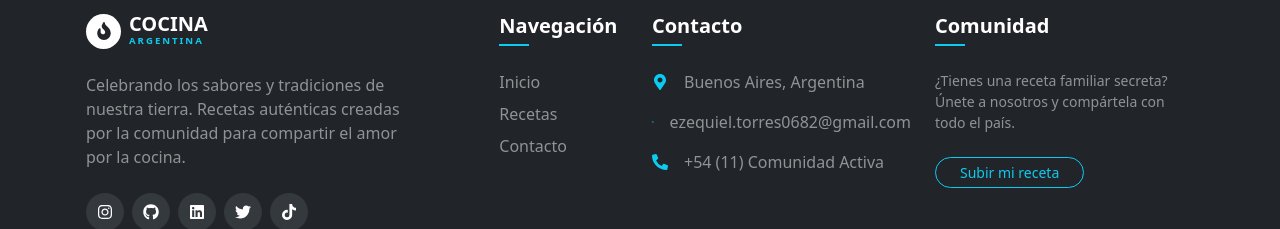
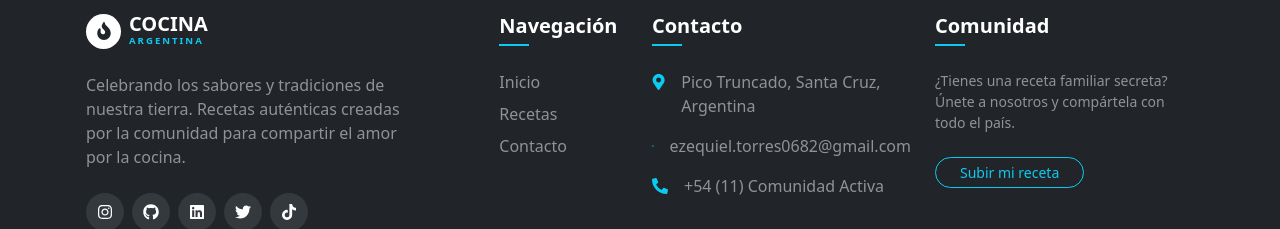
Before and after one commit to EzequielTorre/Cocina-Argentina, a React (Vite) app: page / in a window 1280 px wide. Shown: the part 3552-3781 px from the top of the page. Built offline with nearby package versions, Linux system fonts and the light colour scheme; no server answers; the database is empty.

Commit message:
Actualización de ubicación y enlace de contacto en el Footer

```diff
--- a/src/components/Footer.jsx
+++ b/src/components/Footer.jsx
@@ -133,16 +133,16 @@ const Footer = () => {
             <ul className="list-unstyled d-flex flex-column gap-3 text-white-50">
               <li className="d-flex align-items-start gap-3">
                 <FaMapMarkerAlt className="text-info mt-1" />
-                <span>Buenos Aires, Argentina</span>
+                <span>Pico Truncado, Santa Cruz, Argentina</span>
               </li>
               <li className="d-flex align-items-start gap-3">
                 <FaEnvelope className="text-info mt-1" />
-                <a
-                  href={`mailto:${adminEmail}`}
+                <Link
+                  to="/contacto"
                   className="text-white-50 text-decoration-none hover-info"
                 >
                   {adminEmail}
-                </a>
+                </Link>
               </li>
               <li className="d-flex align-items-start gap-3">
                 <FaPhoneAlt className="text-info mt-1" />
```
